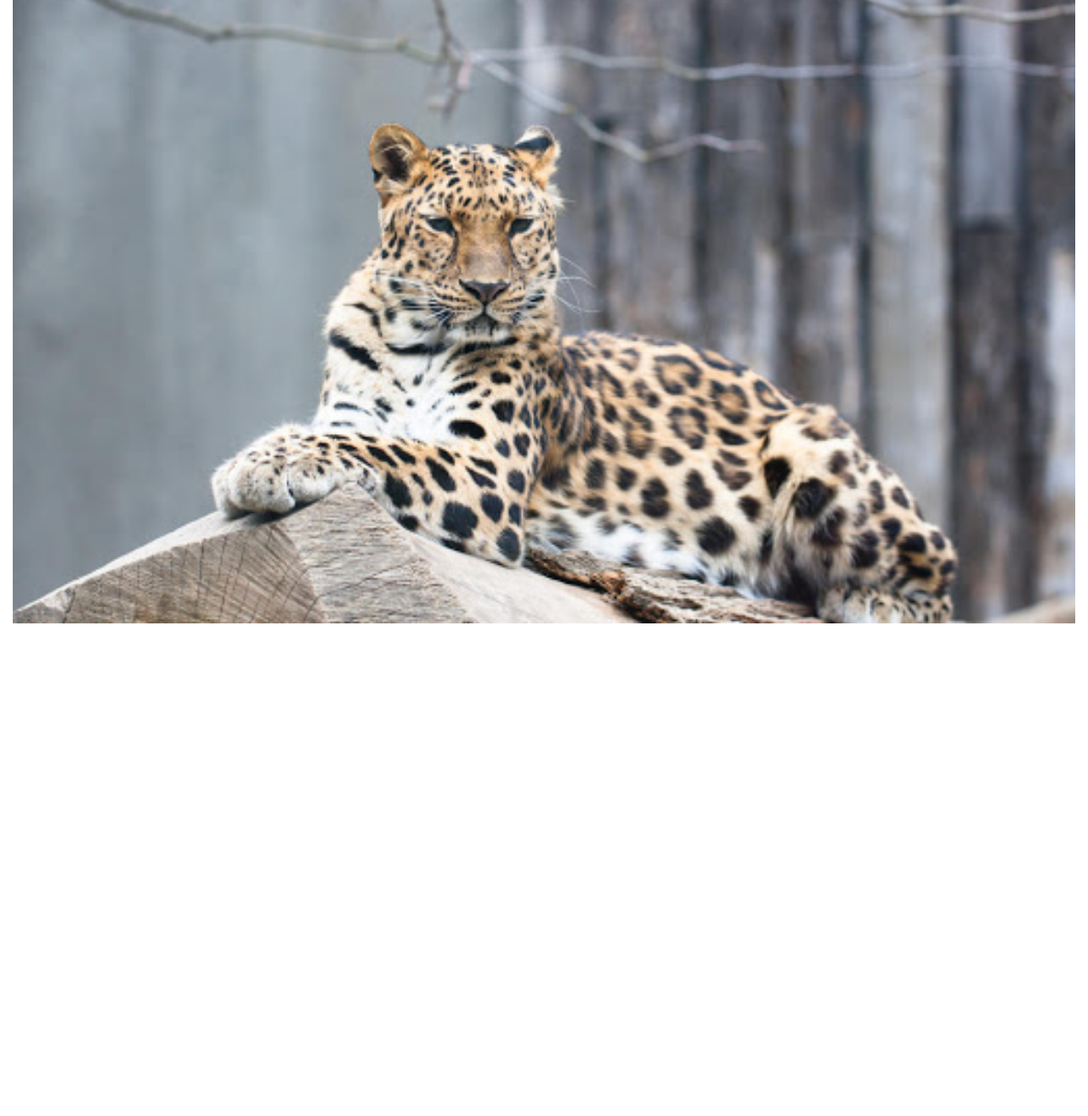
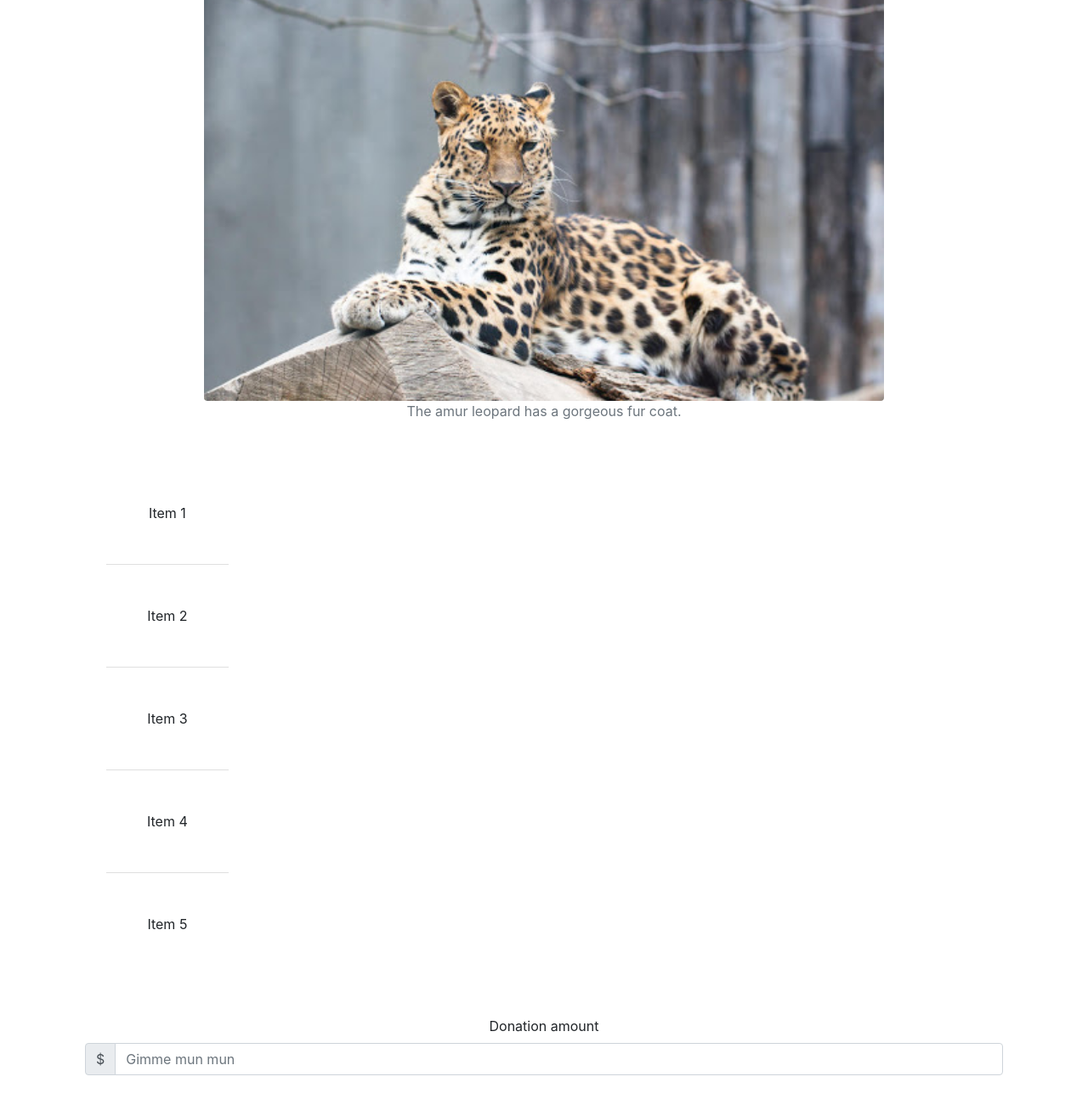
Before and after one commit to anayap0/project0, a plain HTML site: page index.html in a window 1280 px wide. Shown: the part 144-1458 px from the top of the page at 85% size. Before the commit the page ends 878 px from the top, so only its background shows below. Drawn offline with nearby package versions, Linux system fonts and the light colour scheme.

Commit message:
finished majority of styling on index.html. Created placeholder files for the habitat, diet, threats, and help conserve pages

```diff
--- a/index.html
+++ b/index.html
@@ -34,17 +34,38 @@
                             <a class="nav-link" href="#">Threats</a>
                         </li>
                     </ul>
-                    <span class="navbar-text">
+                    <span class="navbar-text ml-0">
                         <a class="nav-link" href="#">Help conserve</a>
                     </span>
                 </div>
             </nav>
             </div>
 
-            <div id="maincontent" class="">
-                <div class="container-fluid" style="justify-content: center;">
+            <div id="maincontent mx-4" class="text-center">
+                <div class="container-fluid justify-content-center my-2" id="mainImageAndCaption">
                     <h1>Learn about the amur leopard</h1>
-                    <img src="Images/amur_leopard_main.jpg" width="100%" alt="The Amur Leopard">
+                    <img class="rounded img-fluid sticky-top" src="Images/amur_leopard_main.jpg" style="width:100%;max-width:800px;" alt="The Amur Leopard" title="The Amur Leopard">
+                    <figcaption class="text-muted">The amur leopard has a gorgeous fur coat.</figcaption>
+                </div>
+                <div class="container" id="generalInfo">
+                    <div class="order-md-1 my-5 col-4-fluid" style="max-width: fit-content;">
+                        <ul class="list-group-flush">
+                            <li class="list-group-item p-5">Item 1</li>
+                            <li class="list-group-item p-5">Item 2</li>
+                            <li class="list-group-item p-5">Item 3</li>
+                            <li class="list-group-item p-5">Item 4</li>
+                            <li class="list-group-item p-5">Item 5</li>
+                        </ul>
+                    </div>
+                    <div class="container order-md-2">
+                        <label for="donationForm" class="mb-2">Donation amount</label>
+                        <div class="input-group mb-5">
+                            <div class="input-group-prepend">
+                                <span class="input-group-text">$</span>
+                            </div>
+                            <input type="text" class="form-control" placeholder="Gimme mun mun" id="donationForm">
+                        </div>
+                    </div>
                 </div>
             </div>
         </header>
```
Also changed, not shown: diet.html (added), habitat.html (added), help_conserve.html (added), threats.html (added).
